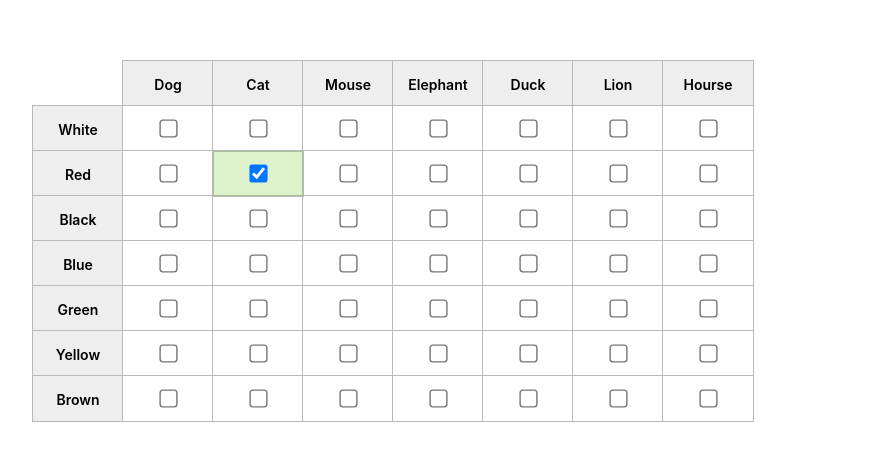
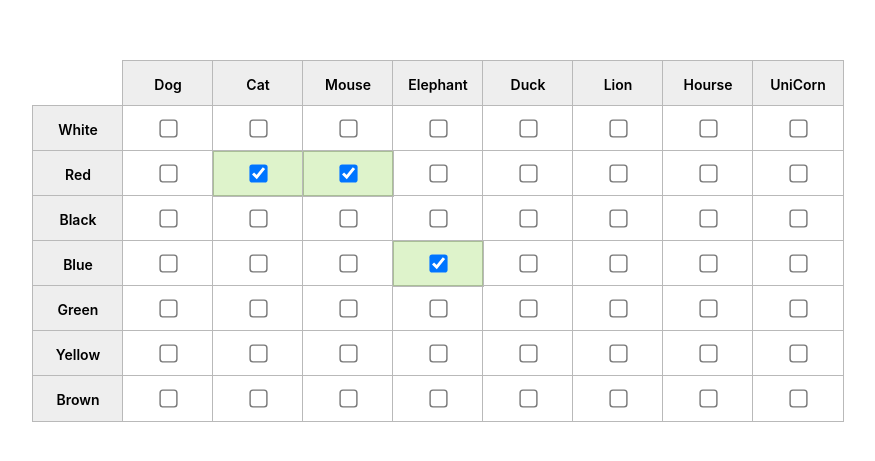
Before and after one commit to TungE610/checkbox-matrix, a React (Create React App) app: page / in a window 1280 px wide. Shown: the part 139-600 px from the top of the page, without its empty margins (347-1222 px from the left). Built offline with nearby package versions, Linux system fonts and the light colour scheme.

Commit message:
fix numCol

```diff
--- a/src/App.js
+++ b/src/App.js
@@ -3,9 +3,10 @@ import Matrix from './components/checkbox-matrix/checkbox-matrix/CheckboxMatrix'
 
 function App() {
 
-	const twoListData = [['Dog', 'Cat', 'Mouse', 'Elephant', 'Duck', 'Lion', 'Hourse'],
+	const twoListData = [['Dog', 'Cat', 'Mouse', 'Elephant', 'Duck', 'Lion', 'Hourse','UniCorn'],
 											 ['White', 'Red', 'Black', 'Blue', 'Green', 'Yellow', 'Brown']]
-  const checkedCells = [[1,1]]
+  const checkedCells = [[1,1],[1,2],[3,3]]
+
   return (
     <div className="App">
       <Matrix data={twoListData} checkedCells={checkedCells} />
--- a/src/components/checkbox-matrix/checkbox-matrix/CheckboxMatrix.jsx
+++ b/src/components/checkbox-matrix/checkbox-matrix/CheckboxMatrix.jsx
@@ -5,14 +5,15 @@ import CheckboxMatrixCell from '../checkbox-matrix-cell/CheckboxMatrixCell'
 
 const Matrix = (props) => {
 	const [ focusedIndex, setFocusedIndex ] = useState({})
+	const [checkedCells, setCheckedCells] = useState(props.checkedCells)
 	const checkboxMatrixData = props.data
 	const numCol = checkboxMatrixData[0].length
 	const numRow = checkboxMatrixData[1].length
-	const [checkedCells, setCheckedCells] = useState(props.checkedCells)
 
   const getFocusedIndexHandler = (rowIndex, columnIndex) => {
 		setFocusedIndex({ rowIndex, columnIndex })
 	}
+
   const indexOfArray = (val, array) => {
 		var hash = {};
 		for (var i = 0; i < array.length; i++) {
@@ -21,7 +22,6 @@ const Matrix = (props) => {
 		return (hash.hasOwnProperty(val)) ? hash[val] : -1;
 	};
 
-	console.log(checkedCells)
 	const changeCheckedCellsHandler = (row, column, type) => {
 		const cellIndex = [row,column]
 		if( type === 'add') {
@@ -49,7 +49,7 @@ const Matrix = (props) => {
 						return (
 							<div key={row} className={styles.matrixRow}>
 								<CheckboxMatrixHeader headerContent={label}/>
-								{[...Array(numRow)].map(
+								{[...Array(numCol)].map(
 										(e, column) =>
 											<CheckboxMatrixCell key={column}
 														rowIndex = {row}
```
